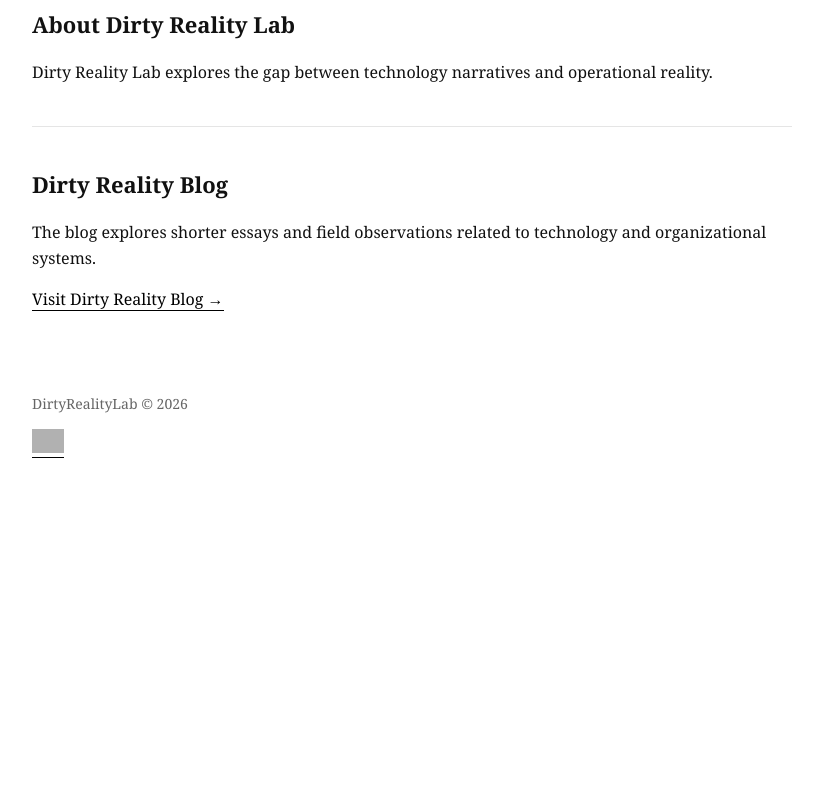
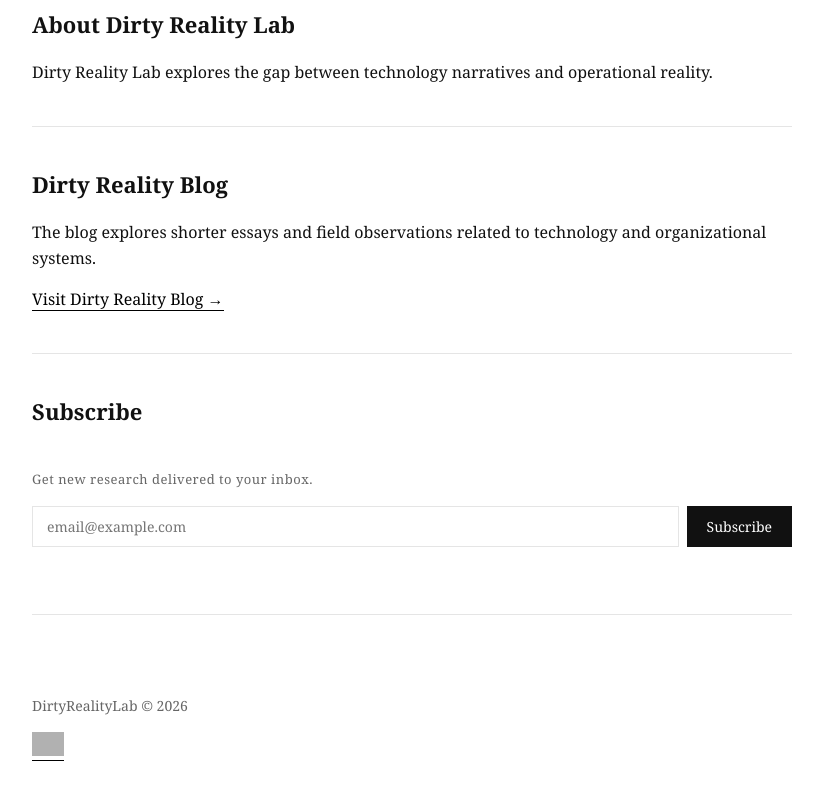
Before and after one commit to tuananhhcmc1986/DirtyRealityLab, a plain HTML site: page index.html in a window 1280 px wide. Shown: the part 658-1458 px from the top of the page, without its empty margins (228-1051 px from the left). Before the commit the page ends 1158 px from the top, so only its background shows below. Drawn offline with Linux system fonts and the light colour scheme; grey boxes are pictures that could not be loaded.

Commit message:
update subscription box, update GA tracking, update claude rule

```diff
--- a/assets/css/style.css
+++ b/assets/css/style.css
@@ -130,6 +130,58 @@
     }
 
     }
+    /* =========================
+   SUBSCRIBE FORM
+   ========================= */
+
+.subscribe-wrapper{
+margin:40px 0;
+}
+
+.subscribe-label{
+font-size:13px;
+color:var(--muted);
+margin-bottom:16px;
+letter-spacing:0.5px;
+}
+
+.subscribe-form{
+display:flex;
+gap:8px;
+flex-wrap:wrap;
+}
+
+.subscribe-input{
+flex:1;
+min-width:200px;
+padding:10px 14px;
+border:1px solid var(--border);
+background:var(--bg);
+color:var(--text);
+font-family:inherit;
+font-size:14px;
+}
+
+.subscribe-btn{
+padding:10px 20px;
+background:var(--text);
+color:var(--bg);
+border:none;
+cursor:pointer;
+font-family:inherit;
+font-size:14px;
+}
+
+.subscribe-btn:hover{opacity:0.8;}
+.subscribe-btn:disabled{opacity:0.5;cursor:not-allowed;}
+
+.subscribe-msg{
+font-size:13px;
+color:var(--muted);
+margin-top:12px;
+min-height:1.2em;
+}
+
     .dmca-badge{
 
         margin-top:10px;
--- a/index.html
+++ b/index.html
@@ -10,7 +10,15 @@
 
 <link rel="stylesheet" href="./assets/css/style.css">
 
-</head>
+
+<!-- Google tag (gtag.js) -->
+<script async src="https://www.googletagmanager.com/gtag/js?id=G-00DD2QNWWZ"></script>
+<script>
+  window.dataLayer = window.dataLayer || [];
+  function gtag(){dataLayer.push(arguments);}
+  gtag('js', new Date());
+  gtag('config', 'G-00DD2QNWWZ');
+</script></head>
 
 <body>
 
@@ -65,6 +73,21 @@ Visit Dirty Reality Blog →
 </a>
 </p>
 
+<hr>
+
+<h2>Subscribe</h2>
+
+<div class="subscribe-wrapper">
+<div class="subscribe-label">Get new research delivered to your inbox.</div>
+<form class="subscribe-form" onsubmit="handleSubscribe(event)">
+    <input type="email" class="subscribe-input" placeholder="email@example.com" required>
+    <button type="submit" class="subscribe-btn">Subscribe</button>
+</form>
+<div class="subscribe-msg"></div>
+</div>
+
+<hr>
+
 <div class="footer">
 
 <p>
@@ -83,6 +106,28 @@ DirtyRealityLab © 2026
 
 <script src="./assets/js/theme.js"></script>
 <script src="./assets/js/index.js"></script>
+<script>
+function handleSubscribe(e) {
+  e.preventDefault();
+  var form = e.target;
+  var email = form.querySelector('input').value;
+  var msg = form.parentElement.querySelector('.subscribe-msg');
+  var btn = form.querySelector('button');
+  btn.disabled = true;
+  btn.textContent = '...';
+  var url = 'https://script.google.com/macros/s/AKfycbxMbWXIe56bCpGt3oywPv_6NU8FH-UkMgkHbut3fxvneMF905yT4fKP9JLSlygbofNIhA/exec?email=' + encodeURIComponent(email) + '&source=lab.dirtyreality.net';
+  fetch(url, { mode: 'no-cors' })
+    .then(function() {
+      form.style.display = 'none';
+      msg.textContent = 'Subscribed! Thank you.';
+    })
+    .catch(function() {
+      btn.disabled = false;
+      btn.textContent = 'Subscribe';
+      msg.textContent = 'Something went wrong. Please try again.';
+    });
+}
+</script>
 
 </body>
 </html>
```
Also changed, not shown: reality/01/index.html (+42 -1 lines), templates/reality_template.html (+42 -0 lines), 4 other files.
